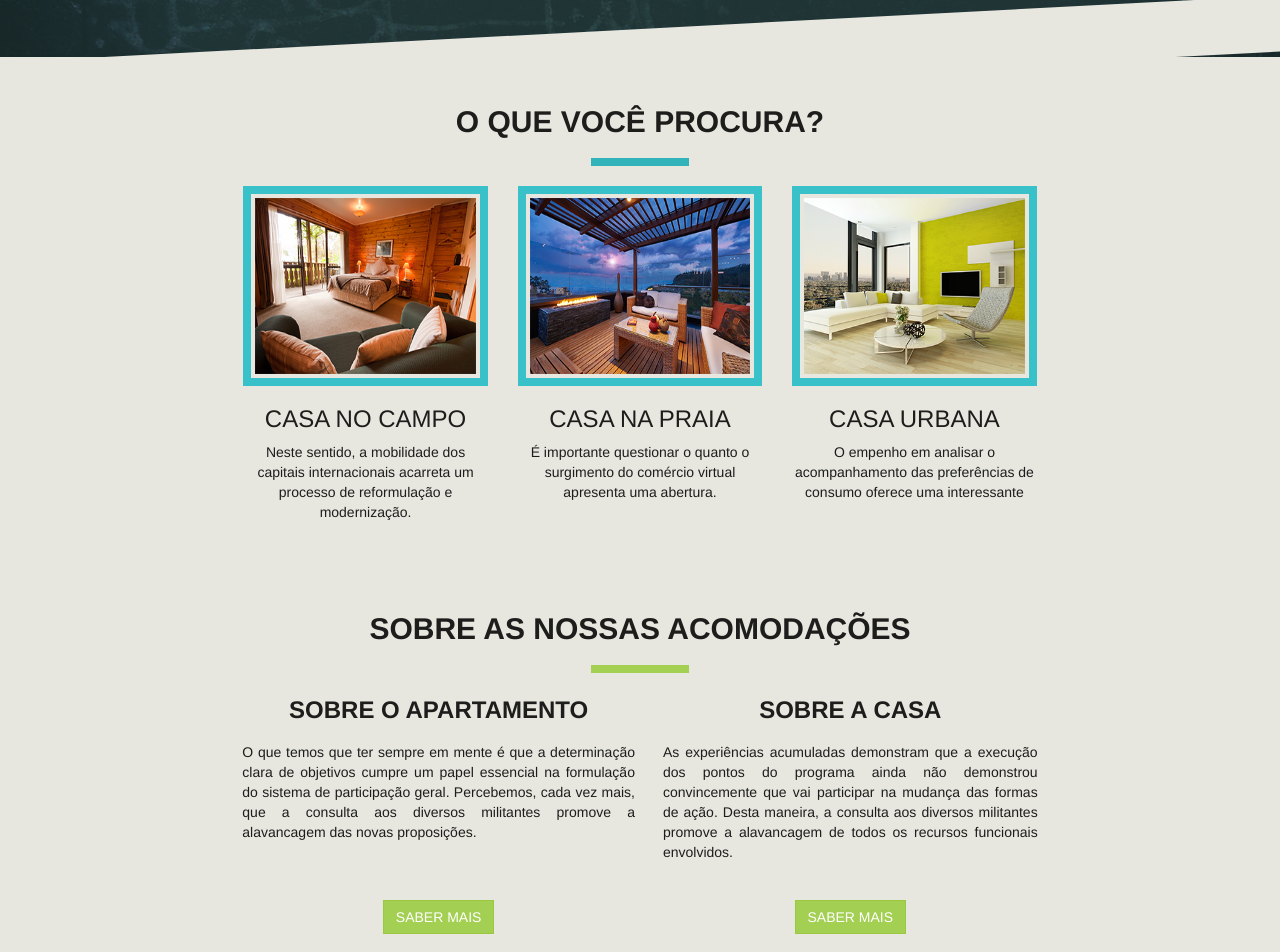
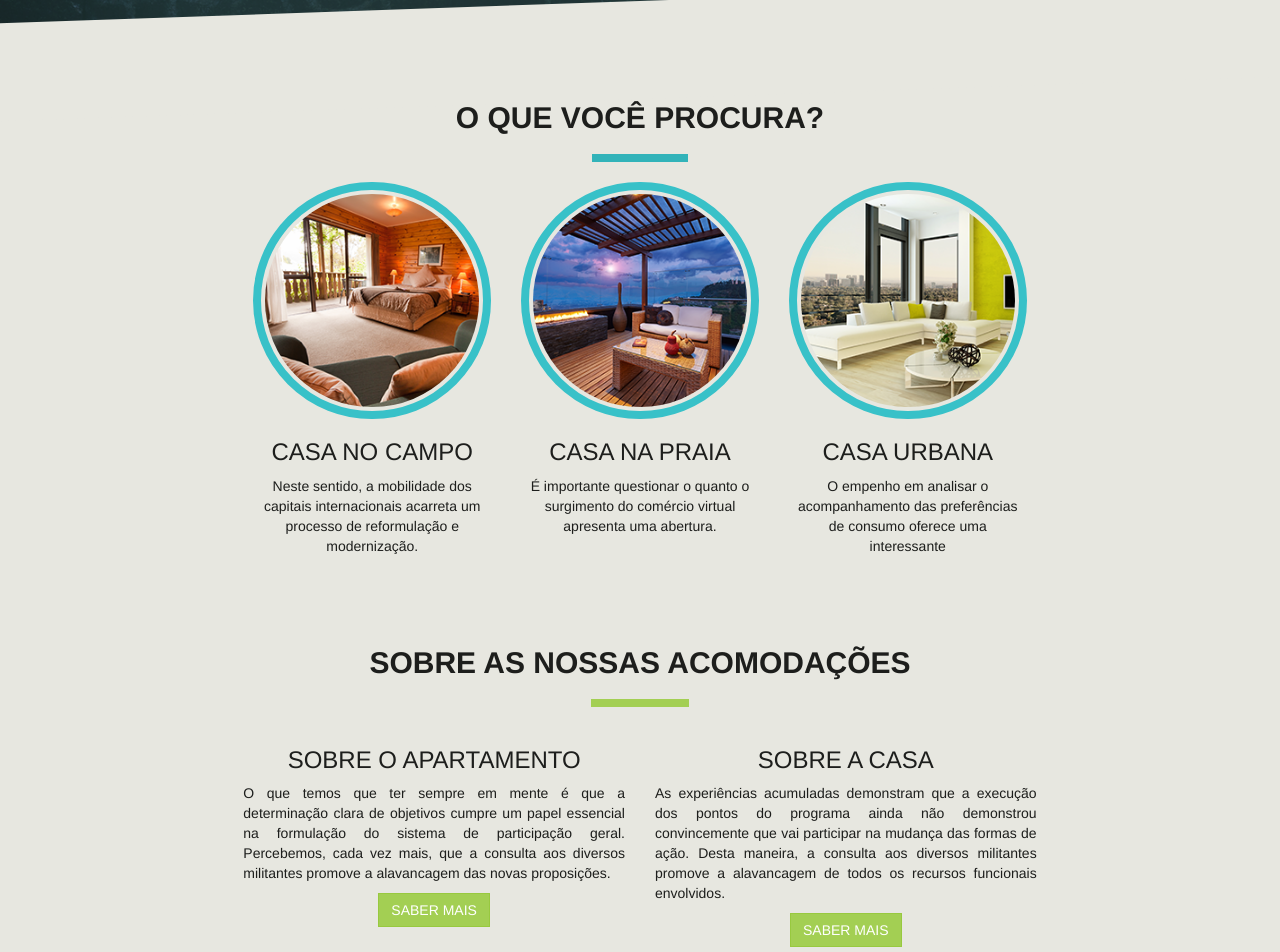
Before and after one commit to rsip22/travel, a plain HTML site: page index.html in a window 1280 px wide. Shown: the part 694-1646 px from the top of the page. Drawn offline with Linux system fonts and the light colour scheme.

Commit message:
Fixed sections and blue-border images

```diff
--- a/css/styles.css
+++ b/css/styles.css
@@ -10,7 +10,6 @@ article img { margin: 0 auto; }
 /******************************************************************************/
 /* Reusable styles */
 /******************************************************************************/
-
 .on-top {
   position: absolute;
   z-index: 999;
@@ -67,6 +66,10 @@ article img { margin: 0 auto; }
   margin-top: -7em;
 }
 
+.table-display {
+  display: table-row;
+}
+
 /******************************************************************************/
 /* Header + nav */
 /******************************************************************************/
@@ -85,15 +88,14 @@ article img { margin: 0 auto; }
   border-bottom: #14818f solid 1em;
 }
 
-.casas {
-  height: 200px;
-  width: auto;
-}
+/******************************************************************************/
+/* Font Awesome */
+/******************************************************************************/
+.fa-angle-down { vertical-align: middle; }
 
 /******************************************************************************/
 /* Banner + title + description */
 /******************************************************************************/
-
 @supports (mix-blend-mode: multiply) {
   .filter {
     position: relative;
@@ -101,14 +103,14 @@ article img { margin: 0 auto; }
   .filter:before, .filter:after {
     position: absolute;
     display: block;
-    content: "";
+    content: ""; /* Allow pseudo-element to show */
     top: 0;
     left: 0;
     right: 0;
     bottom: 0;
     background: inherit;
     background-blend-mode: screen;
-    mix-blend-mode: multiply;
+    mix-blend-mode: multiply; /* Only apply the color on top of white */
     opacity: .4;
   }
 }
@@ -160,18 +162,17 @@ article img { margin: 0 auto; }
   word-wrap: break-word;
 }
 
-.backshape {
-  z-index:5;
-  /*display:block;*/
-  float:left;
+.diagonal-line {
+  z-index: 5;
+  float: left;
   width: 100%;
   min-height: 4em;
   background: #e7e7e0;
-  content: "";
+  content: ""; /* Allow pseudo-element to show */
   margin-top: -2em;
-  transform:skew(0deg,177deg);
-  -ms-transform:skew(0deg,177deg); /* IE 9 */
-  -webkit-transform:skew(0deg,177deg); /* Safari and Chrome */
+  transform: skew(0deg,177deg);
+  -ms-transform: skew(0deg,177deg); /* IE 9 */
+  -webkit-transform: skew(0deg,177deg); /* Safari and Chrome */
 }
 
 /******************************************************************************/
@@ -223,12 +224,25 @@ label {
   .carousel-caption {
     bottom: 7em;
   }
+
+  .diagonal-line {
+    min-height: 5em;
+    margin-top: -3em;
+    transform:skew(0deg,177deg);
+    -ms-transform:skew(0deg,177deg); /* IE 9 */
+    -webkit-transform:skew(0deg,177deg); /* Safari and Chrome */
+  }
 }
 
 @media screen and (min-width: 992px) {
   .title {
     font-size: 2.5em;
     border: 1vmin solid #f6f6f6;
+  }
+
+  .diagonal-line {
+    min-height: 6em;
+    margin-top: -3em;
   }
 
   .carousel-caption {
@@ -243,11 +257,34 @@ label {
 
   .carousel-caption {
     font-size: 1.2em;
-    bottom: 7em;
+    bottom: 10em;
+  }
+
+  .diagonal-line {
+    min-height: 7em;
+    margin-top: -4em;
+    transform:skew(0deg,178deg);
+    -ms-transform:skew(0deg,178deg); /* IE 9 */
+    -webkit-transform:skew(0deg,178deg); /* Safari and Chrome */
   }
 
   .title {
     font-size: 2.7em;
-    border: 1.3vmin solid #f6f6f6;
+    border: 1.1vmin solid #f6f6f6;
+  }
+
+  .higher-text {
+    margin-top: -1.3em;
   }
 }
+
+@media screen and (min-width: 1800px) {
+  .carousel-caption {
+    font-size: 1.8em;
+    bottom: 15em;
+  }
+
+  .higher-text {
+    margin-top: -5em;
+  }
+}
--- a/index.html
+++ b/index.html
@@ -178,35 +178,35 @@
                   <span class="sr-only">Next</span>
                 </a>
               </div> <!--  /carousel-inner -->
-              <div class="backshape bg-default" aria-hidden="true">
+              <div class="diagonal-line bg-default" aria-hidden="true">
               </div>
             </div>  <!-- End of carousel -->
           </div> <!-- End of col-md-12 -->
         </div> <!-- End of row -->
 
         <div class="row text-center">
-          <div class="col-md-12 no-padding">
-            <section>
+          <div class="col-md-12">
+            <section class="higher-text">
               <h2 class="text-uppercase bold-gray">O que você procura?</h2>
               <hr class="underline-accent text-warning">
               <div class="col-md-8 col-md-offset-2">
-                <div class="col-lg-4">
+                <div class="col-md-12 col-lg-4">
                   <article>
-                    <img class="img-responsive blue-border casas" src="img/casa_no_campo.png" alt="Generic placeholder image" id="campo">
+                    <img src="img/casas_edit/casa_no_campo-large_lg.png" class="img-circle img-responsive blue-border" alt="Mulher com mochila nas costas, segurando o chapéu, observando um lago ao fundo">
                     <h3 class="text-uppercase">Casa no campo</h3>
                     <p>Neste sentido, a mobilidade dos capitais internacionais acarreta um processo de reformulação e modernização.</p>
                   </article>
                 </div><!-- /.col-lg-4 -->
-                <div class="col-lg-4">
+                <div class="col-md-12 col-lg-4">
                   <article>
-                    <img class="img-responsive blue-border casas" src="img/casa_na_praia.png" alt="Generic placeholder image" id="praia">
+                    <img src="img/casas_edit/casa_na_praia-large_lg.png" class="img-circle img-responsive blue-border" alt="Mulher com mochila nas costas, segurando o chapéu, observando um lago ao fundo">
                     <h3 class="text-uppercase">Casa na praia</h3>
                     <p>É importante questionar o quanto o surgimento do comércio virtual apresenta uma abertura.</p>
                   </article>
                 </div><!-- /.col-lg-4 -->
-                <div class="col-lg-4">
+                <div class="col-md-12 col-lg-4">
                   <article>
-                    <img class="img-responsive blue-border casas" src="img/casa_urbana.png" alt="Generic placeholder image" id="urbana">
+                    <img src="img/casas_edit/casa_urbana-large_lg.png" class="img-circle img-responsive blue-border" alt="Mulher com mochila nas costas, segurando o chapéu, observando um lago ao fundo">
                     <h3 class="text-uppercase">Casa urbana</h3>
                     <p>O empenho em analisar o acompanhamento das preferências de consumo oferece uma interessante</p>
                   </article>
@@ -219,21 +219,23 @@
         <div class="row gray-dark gray-padding">
           <h2 class="text-uppercase text-center bold-gray higher-2">Sobre as nossas acomodações</h2>
           <hr class="underline-accent text-success">
-            <div class="col-md-8 col-md-push-2">
-            <table> <!-- TODO - 1 column wide on mobile -->
-              <tr>
-                <th class="text-center text-uppercase">Sobre o apartamento</th>
-                <th class="text-center text-uppercase">Sobre a casa</th>
-              </tr>
-              <tr class="text-justify">
-                <td><p>O que temos que ter sempre em mente é que a determinação clara de objetivos cumpre um papel essencial na formulação do sistema de participação geral. Percebemos, cada vez mais, que a consulta aos diversos militantes promove a alavancagem das novas proposições.</p></td>
-                <td><p >As experiências acumuladas demonstram que a execução dos pontos do programa ainda não demonstrou convincemente que vai participar na mudança das formas de ação. Desta maneira, a consulta aos diversos militantes promove a alavancagem de todos os recursos funcionais envolvidos.</p></td>
-                </tr>
-              <tr class="text-center">
-                <td><button class="btn btn-success text-uppercase">Saber mais</button></td>
-                <td><button class="btn btn-success text-uppercase">Saber mais</button></td>
-              </tr>
-            </table>
+            <div class="col-sm-12 col-md-8 col-md-push-2">
+            <section>
+            <div class="col-lg-6">
+              <article class="table-display text-center">
+                <h3 class="text-uppercase">Sobre o apartamento</h3>
+                <p class="text-justify">O que temos que ter sempre em mente é que a determinação clara de objetivos cumpre um papel essencial na formulação do sistema de participação geral. Percebemos, cada vez mais, que a consulta aos diversos militantes promove a alavancagem das novas proposições.</p>
+                <button class="btn btn-success text-uppercase">Saber mais</button>
+              </article>
+            </div>
+            <div class="col-lg-6">
+              <article class="table-display text-center">
+                <h3 class="text-uppercase">Sobre a casa</h3>
+                <p class="text-justify">As experiências acumuladas demonstram que a execução dos pontos do programa ainda não demonstrou convincemente que vai participar na mudança das formas de ação. Desta maneira, a consulta aos diversos militantes promove a alavancagem de todos os recursos funcionais envolvidos.</p>
+                <button class="btn btn-success text-uppercase">Saber mais</button>
+              </article>
+            </div>
+            </section>
           </div>
         </div> <!-- ./row -->
 
@@ -249,7 +251,7 @@
         <div class="row">
           <div class="container-fluid bg-info higher-10">
             <div class="font-white">
-              <div class="col-sm-6 col-md-5 col-sm-offset-3 col-md-offset-3">
+              <div class="col-sm-6 col-md-5 col-lg-4 col-sm-offset-3 col-md-offset-3 col-lg-offset-4">
                 <h2 class="text-uppercase text-center">Ficou interessado?</h2>
                 <h6 class="text-center">Preencha o formulário e entre em contato conosco!</h6>
                 <form class="text-uppercase">
@@ -275,9 +277,8 @@
                 </form>
               </div>
             </div> <!-- /font-white -->
-          </div> <!-- /container -->
+          </div> <!-- /container-fluid -->
         </div> <!-- /row -->
-        </div> <!-- /col-md-12 no-padding -->
       </div> <!-- /container-fluid -->
     </main>
 
```
Also changed, not shown: img/casa_na_praia.png (deleted), img/casa_no_campo.png (deleted), img/casa_urbana.png (deleted), img/casas_edit/casa_na_praia-large_lg.png (added), img/casas_edit/casa_no_campo-large_lg.png (added), img/casas_edit/casa_urbana-large_lg.png (added), 1 other file.
